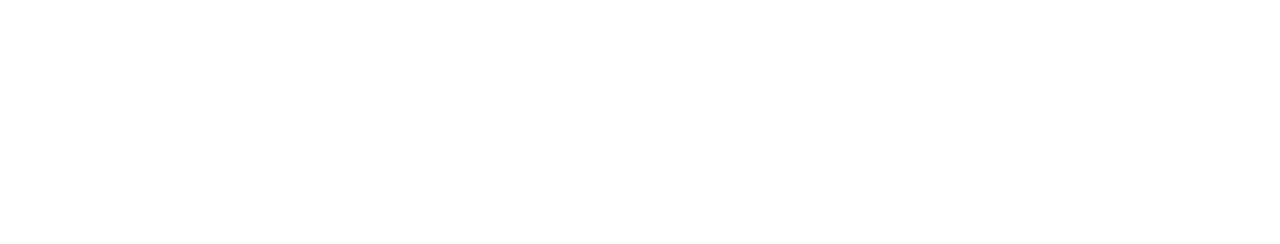
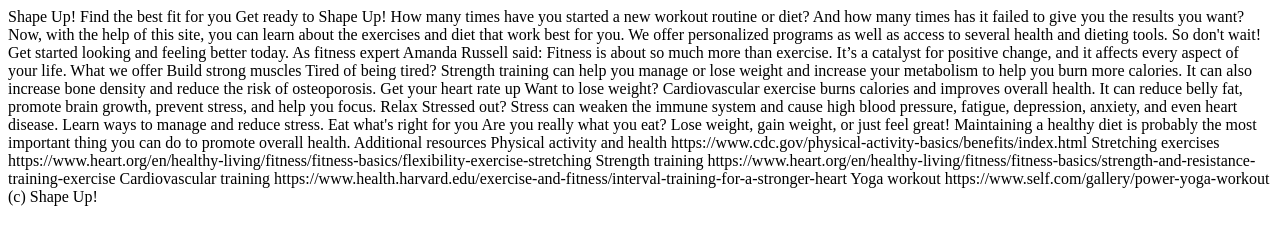
Before and after one commit to erveliz/shape_up_exercises, a plain HTML site: page index.html in a window 1280 px wide. Drawn offline with Linux system fonts and the light colour scheme.

Commit message:
add text to the index.html

```diff
--- a/index.html
+++ b/index.html
@@ -7,6 +7,46 @@
 </head>
 
 <body>
+	Shape Up!
 
+Find the best fit for you
+
+Get ready to Shape Up!
+How many times have you started a new workout routine or diet? And how many times has it failed to give you the results you want? Now, with the help of this site, you can learn about the exercises and diet that work best for you. We offer personalized programs as well as access to several health and dieting tools. So don't wait! Get started looking and feeling better today.
+As fitness expert Amanda Russell said:
+Fitness is about so much more than exercise. It’s a catalyst for positive change, and it affects every aspect of your life.
+
+What we offer
+
+Build strong muscles
+Tired of being tired? Strength training can help you manage or lose weight and increase your metabolism to help you burn more calories. It can also increase bone density and reduce the risk of osteoporosis.
+
+Get your heart rate up
+Want to lose weight? Cardiovascular exercise burns calories and improves overall health. It can reduce belly fat, promote brain growth, prevent stress, and help you focus.
+
+Relax
+Stressed out? Stress can weaken the immune system and cause high blood pressure, fatigue, depression, anxiety, and even heart disease. Learn ways to manage and reduce stress.
+
+Eat what's right for you
+Are you really what you eat? Lose weight, gain weight, or just feel great! Maintaining a healthy diet is probably the most important thing you can do to promote overall health.
+
+Additional resources
+
+Physical activity and health
+https://www.cdc.gov/physical-activity-basics/benefits/index.html
+
+Stretching exercises
+https://www.heart.org/en/healthy-living/fitness/fitness-basics/flexibility-exercise-stretching
+
+Strength training
+https://www.heart.org/en/healthy-living/fitness/fitness-basics/strength-and-resistance-training-exercise
+
+Cardiovascular training
+https://www.health.harvard.edu/exercise-and-fitness/interval-training-for-a-stronger-heart
+
+Yoga workout
+https://www.self.com/gallery/power-yoga-workout
+
+(c) Shape Up!
 </body>
 </html>
```
